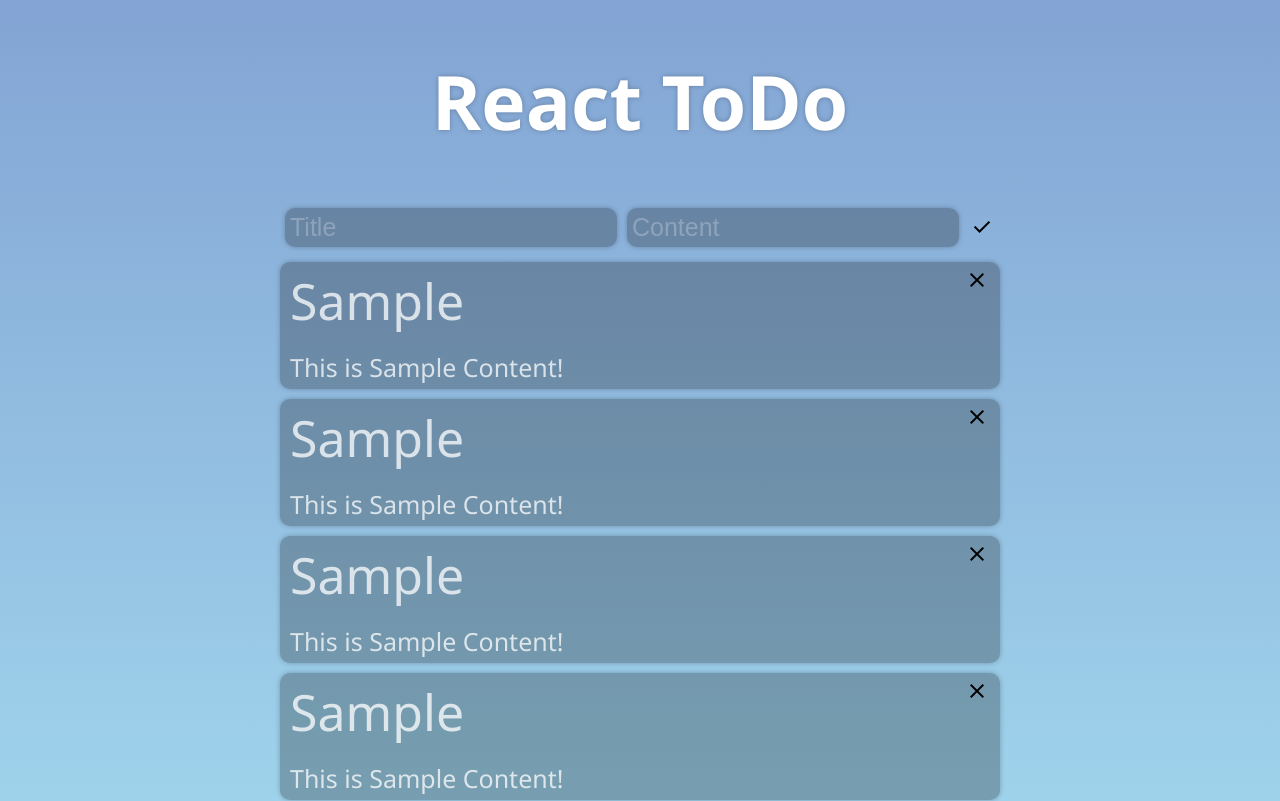
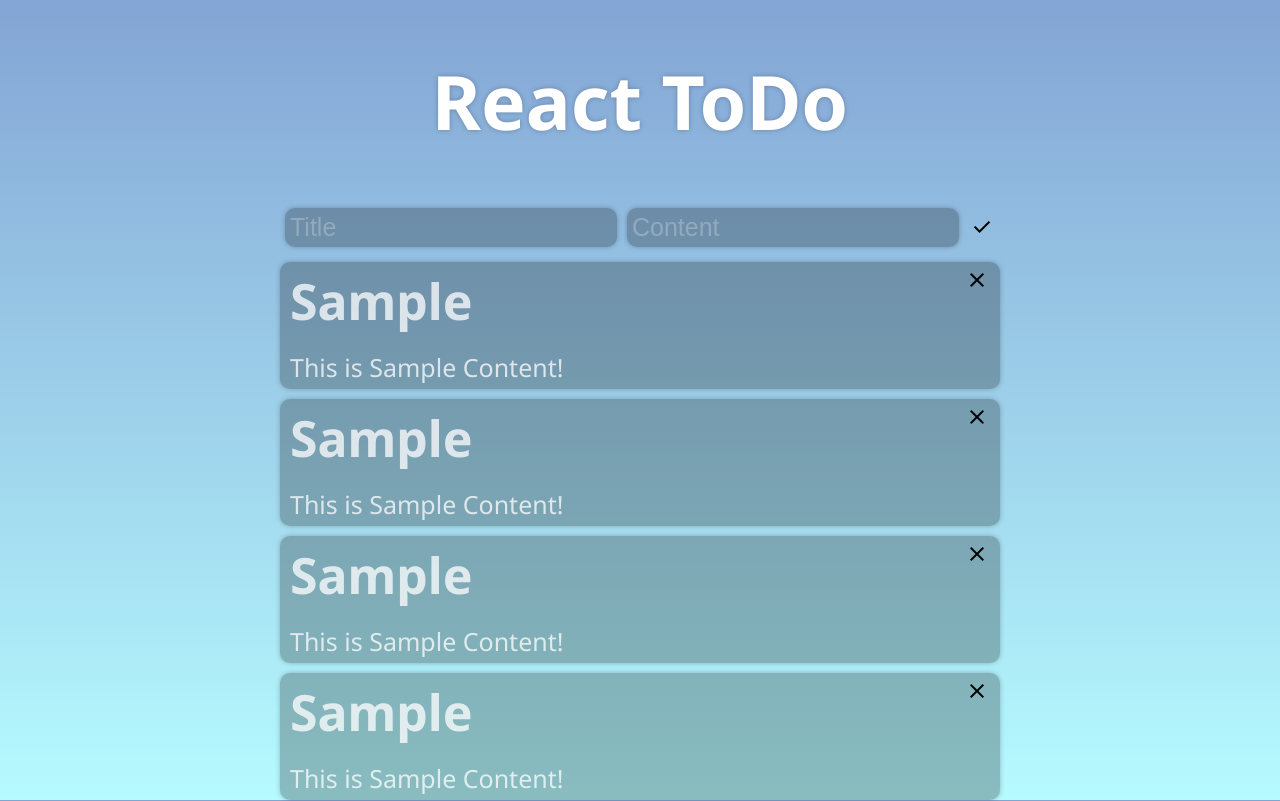
Before and after one commit to thkim7527/ReactToDo, a React (Vite) app: page / in a window 1280 px wide. Shown: the top 801 px of the page. Built offline with nearby package versions, Linux system fonts and the light colour scheme.

Commit message:
FIX font and body height

```diff
--- a/index.html
+++ b/index.html
@@ -4,7 +4,12 @@
         <meta charset="UTF-8">
         <meta name="viewport" content="width=device-width, initial-scale=1.0">
         <title>React ToDo</title>
+
         <script type="module" src="/src/Root.tsx"></script>
+
+        <link rel="preconnect" href="https://fonts.googleapis.com">
+        <link rel="preconnect" href="https://fonts.gstatic.com" crossorigin>
+        <link href="https://fonts.googleapis.com/css2?family=Noto+Sans+KR:wght@400;500;700&family=Noto+Sans:wght@400;500;700&display=swap" rel="stylesheet">
         <link rel="stylesheet" href="https://fonts.googleapis.com/css2?family=Material+Symbols+Outlined:opsz,wght,FILL,GRAD@48,700,0,0" />
     </head>
     <body>
--- a/src/style/Item.module.css
+++ b/src/style/Item.module.css
@@ -25,6 +25,7 @@
 
 .Title {
     font-size: var(--font-size-large);
+    font-weight: 600;
 }
 
 .Button {
--- a/src/style/Root.css
+++ b/src/style/Root.css
@@ -1,4 +1,5 @@
 html, body {
+    height: 100%;
     margin: 0px;
     padding: 0px;
 
@@ -8,7 +9,7 @@
 }
 
 body {
-    font-family: "Segoe UI", Helvetica, Arial, sans-serif, "Apple Color Emoji", "Segoe UI Emoji";
+    font-family: "Noto Sans", "Noto Sans KR", sans-serif;
     background: linear-gradient(#83a4d4, #b6fbff);
 
     --font-size-normal: 25px;
```
